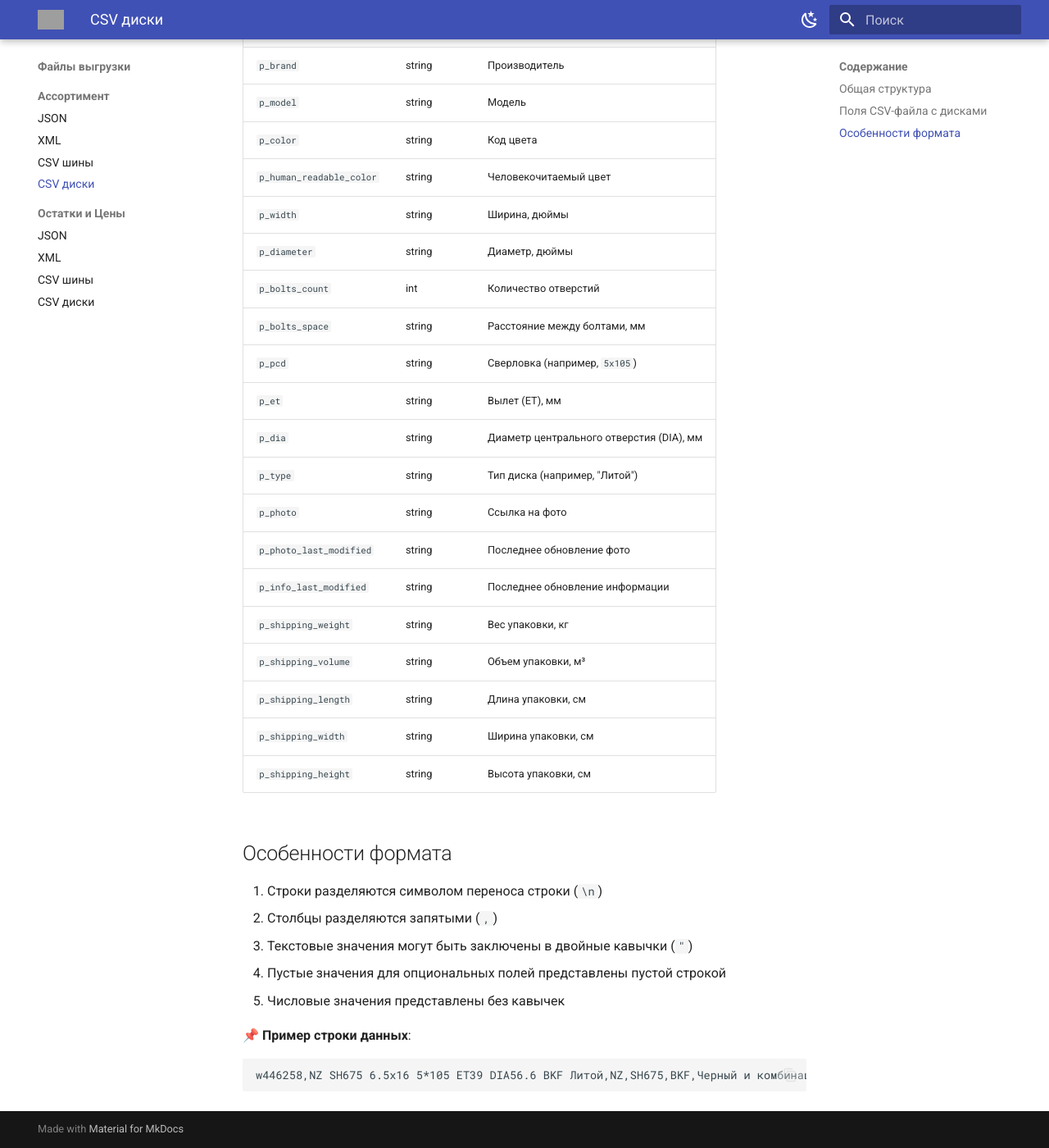
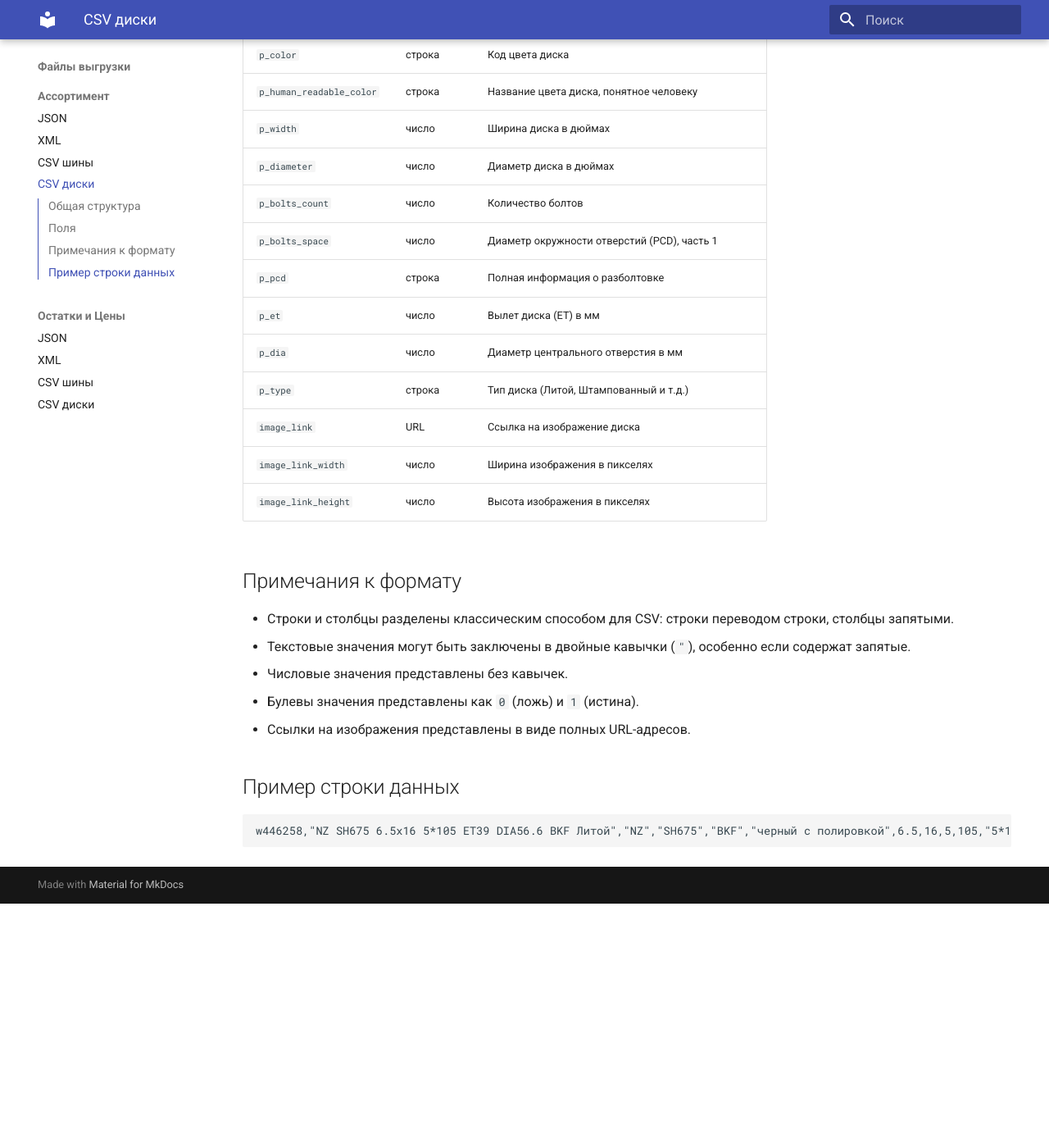
Before and after one commit to kkomissarov/selectyre-docs, an MkDocs documentation site: the page built from docs/files/assortment/csv_wheels.md, in a window 1280 px wide and 1400 px high, scrolled down 819 px. Shown: the whole window at 82% size. Built offline with MkDocs 1.6.1 and Material for MkDocs 9.7.7, drawn with Linux system fonts in a browser that asks for light colours; after the commit the page ends 1921 px from its top, so only the background shows below that; some of the changed text lies outside the part shown; grey boxes are pictures that could not be loaded.

Commit message:
some updates

````diff
--- a/docs/files/assortment/csv_wheels.md
+++ b/docs/files/assortment/csv_wheels.md
@@ -1,58 +1,51 @@
-# 📦 Структура CSV-файла с дисками
-
-CSV-файл с ассортиментом дисков представляет собой таблицу, где каждая строка содержит информацию об одной модели диска, а столбцы содержат различные характеристики.
+# Структура CSV файла для дисков
 
 ## Общая структура
 
-```csv
-code,p_full_name,p_brand,p_model,...
-w446258,NZ SH675 6.5x16 5*105 ET39 DIA56.6 BKF Литой,NZ,SH675,...
-...
+CSV файл дисков имеет следующую структуру:
+
+- Первая строка содержит заголовки столбцов.
+- Каждая последующая строка содержит данные об одном диске.
+- Столбцы разделены запятыми (`,`).
+- Текстовые значения, содержащие запятые, заключены в двойные кавычки (`"`).
+
+Пример заголовка:
+```
+code,p_full_name,p_brand,p_model,p_color,p_human_readable_color,p_width,p_diameter,p_bolts_count,p_bolts_space,p_pcd,p_et,p_dia,p_type,image_link,image_link_width,image_link_height
 ```
 
-Первая строка файла содержит заголовки столбцов, которые соответствуют названиям полей.
+## Поля
 
----
+| Поле | Тип | Описание |
+|------|-----|----------|
+| `code` | строка | Уникальный код диска, начинающийся с префикса `w` |
+| `p_full_name` | строка | Полное название диска со всеми характеристиками |
+| `p_brand` | строка | Бренд диска |
+| `p_model` | строка | Модель диска |
+| `p_color` | строка | Код цвета диска |
+| `p_human_readable_color` | строка | Название цвета диска, понятное человеку |
+| `p_width` | число | Ширина диска в дюймах |
+| `p_diameter` | число | Диаметр диска в дюймах |
+| `p_bolts_count` | число | Количество болтов |
+| `p_bolts_space` | число | Диаметр окружности отверстий (PCD), часть 1 |
+| `p_pcd` | строка | Полная информация о разболтовке |
+| `p_et` | число | Вылет диска (ET) в мм |
+| `p_dia` | число | Диаметр центрального отверстия в мм |
+| `p_type` | строка | Тип диска (Литой, Штампованный и т.д.) |
+| `image_link` | URL | Ссылка на изображение диска |
+| `image_link_width` | число | Ширина изображения в пикселях |
+| `image_link_height` | число | Высота изображения в пикселях |
 
-## Поля CSV-файла с дисками
+## Примечания к формату
 
-Файл содержит следующие столбцы:
+- Строки и столбцы разделены классическим способом для CSV: строки переводом строки, столбцы запятыми.
+- Текстовые значения могут быть заключены в двойные кавычки (`"`), особенно если содержат запятые.
+- Числовые значения представлены без кавычек.
+- Булевы значения представлены как `0` (ложь) и `1` (истина).
+- Ссылки на изображения представлены в виде полных URL-адресов.
 
-| Поле                | Тип      | Описание |
-|---------------------|----------|----------|
-| `code`              | string   | Уникальный код диска |
-| `p_full_name`       | string   | Полное наименование |
-| `p_brand`           | string   | Производитель |
-| `p_model`           | string   | Модель |
-| `p_color`           | string   | Код цвета |
-| `p_human_readable_color` | string | Человекочитаемый цвет |
-| `p_width`           | string   | Ширина, дюймы |
-| `p_diameter`        | string   | Диаметр, дюймы |
-| `p_bolts_count`     | int      | Количество отверстий |
-| `p_bolts_space`     | string   | Расстояние между болтами, мм |
-| `p_pcd`             | string   | Сверловка (например, `5x105`) |
-| `p_et`              | string   | Вылет (ET), мм |
-| `p_dia`             | string   | Диаметр центрального отверстия (DIA), мм |
-| `p_type`            | string   | Тип диска (например, "Литой") |
-| `p_photo`           | string   | Ссылка на фото |
-| `p_photo_last_modified` | string | Последнее обновление фото |
-| `p_info_last_modified`  | string | Последнее обновление информации |
-| `p_shipping_weight`     | string | Вес упаковки, кг |
-| `p_shipping_volume`     | string | Объем упаковки, м³ |
-| `p_shipping_length`     | string | Длина упаковки, см |
-| `p_shipping_width`      | string | Ширина упаковки, см |
-| `p_shipping_height`     | string | Высота упаковки, см |
+## Пример строки данных
 
-## Особенности формата
-
-1. Строки разделяются символом переноса строки (`\n`)
-2. Столбцы разделяются запятыми (`,`)
-3. Текстовые значения могут быть заключены в двойные кавычки (`"`)
-4. Пустые значения для опциональных полей представлены пустой строкой
-5. Числовые значения представлены без кавычек
-
-📌 **Пример строки данных**:
-
-```csv
-w446258,NZ SH675 6.5x16 5*105 ET39 DIA56.6 BKF Литой,NZ,SH675,BKF,Черный и комбинации,6.50,16.00,5,105,5x105,39.00,56.60,Литой,2023-07-24 07:34:13.695348+00:00,2025-04-05 06:26:19.650932+00:00,https://lk.selectyre.ru/photo-processor/get-photo/eyJ0eXAiOiJKV1QiLCJhbGciOiJIUzI1NiJ9.eyJ1c2VyX2lkIjoxLCJjb2RlIjoidzQ0NjI1OCJ9.DEreivROUGnmgTRdIESVo6TBx-f4Xnvo-Zdgtx57l38/,10.00,0.12,41.00,41.00,17.00
 ```
+w446258,"NZ SH675 6.5x16 5*105 ET39 DIA56.6 BKF Литой","NZ","SH675","BKF","черный с полировкой",6.5,16,5,105,"5*105",39,56.6,"Литой","https://cdn.somesite.com/wheels/w446258.jpg",800,600
+```
--- a/mkdocs.yml
+++ b/mkdocs.yml
@@ -1,48 +1,18 @@
 site_name: Документация Selectyre
 site_url: https://kkomissarov.github.io/selectyre-docs/
+docs_dir: docs
+site_dir: site
+use_directory_urls: true
+
 theme:
   name: material
   language: ru
   features:
     - navigation.tabs
     - navigation.sections
-    - navigation.path
-    - navigation.indexes
-    - navigation.expand
-    - navigation.tracking
-    - navigation.top
-    - toc.follow
-    - search.highlight
-    - search.suggest
-    - content.code.copy
-  palette:
-    - media: "(prefers-color-scheme: light)"
-      scheme: default
-      primary: indigo
-      accent: indigo
-      toggle:
-        icon: material/weather-night
-        name: Переключить на тёмную тему
-    - media: "(prefers-color-scheme: dark)"
-      scheme: slate
-      primary: indigo
-      accent: indigo
-      toggle:
-        icon: material/weather-sunny
-        name: Переключить на светлую тему
-  icon:
-    repo: fontawesome/brands/github
-  favicon: assets/favicon.png
-  logo: assets/logo.png
+    - toc.integrate
 
 markdown_extensions:
-  - admonition
-  - pymdownx.details
-  - pymdownx.superfences
-  - pymdownx.tabbed:
-      alternate_style: true
-  - attr_list
-  - md_in_html
   - pymdownx.emoji:
       emoji_index: !!python/name:material.extensions.emoji.twemoji
       emoji_generator: !!python/name:material.extensions.emoji.to_svg
````
Also changed, not shown: docs/files/availability/csv_tires.md (+18 -0 lines), docs/files/availability/csv_wheels.md (+18 -0 lines), site/404.html, site/files/assortment/csv_tires/index.html, site/files/assortment/csv_wheels/index.html, site/files/assortment/json/index.html, site/files/assortment/xml/index.html, site/files/availability/csv_tires/index.html, site/files/availability/csv_wheels/index.html, site/files/availability/json/index.html, site/files/availability/xml/index.html, site/index.html, site/search/search_index.json, site/settings/export_files/index.html, 2 more files, 2 other files.
